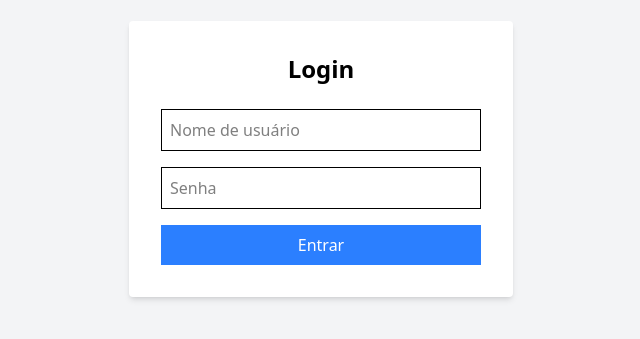
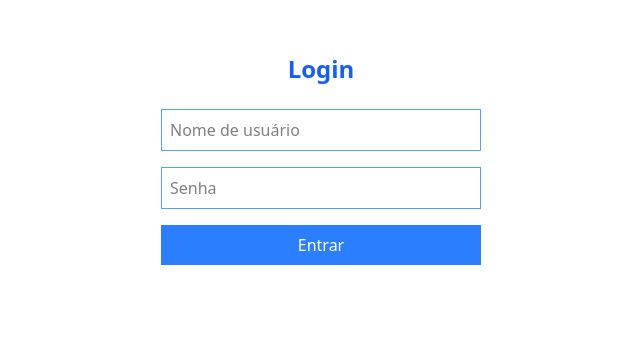
Before and after one commit to iraeveras/sistema-auditoria-desktop, a React (Vite) app: page /login in a window 1280 px wide. Shown: the part 241-580 px from the top of the page, without its empty margins (319-959 px from the left). Built offline with nearby package versions, Linux system fonts and the light colour scheme.

Commit message:
style: alteração no estilo dos inputs, button e background

```diff
--- a/src/ui/pages/Login.tsx
+++ b/src/ui/pages/Login.tsx
@@ -29,15 +29,15 @@ const Login: React.FC = () => {
         }
     }
     return (
-        <div className="min-h-screen flex items-center justify-center bg-gray-100">
-            <form onSubmit={handleLogin} className="bg-white p-8 rounded shadow-md w-full max-w-sm">
-                <h2 className="text-2xl font-bold mb-6 text-center">Login</h2>
+        <div className="min-h-screen flex items-center justify-center bg-transparent">
+            <form onSubmit={handleLogin} className="bg-transparent p-8 rounded w-full max-w-sm">
+                <h2 className="text-2xl font-bold mb-6 text-center text-blue-600">Login</h2>
                 <input
                     type='text'
                     placeholder='Nome de usuário'
                     value={username}
                     onChange={(e) => setUserName(e.target.value)}
-                    className='w-full border p-2 mb-4'
+                    className='w-full border p-2 mb-4 outline-blue-500 border-blue-400'
                 />
 
                 <input
@@ -45,12 +45,12 @@ const Login: React.FC = () => {
                     placeholder='Senha'
                     value={password}
                     onChange={(e) => setPassword(e.target.value)}
-                    className='w-full border p-2 mb-4'
+                    className='w-full border p-2 mb-4 outline-blue-500 border-blue-400'
                 />
 
                 {erro && <p className="text-red-500 mb-4">{erro}</p>}
 
-                <button type="submit" className="w-full bg-blue-500 text-white p-2">
+                <button type="submit" className="w-full bg-blue-500 hover:bg-blue-600 cursor-pointer text-white p-2">
                     Entrar
                 </button>
             </form>
```
